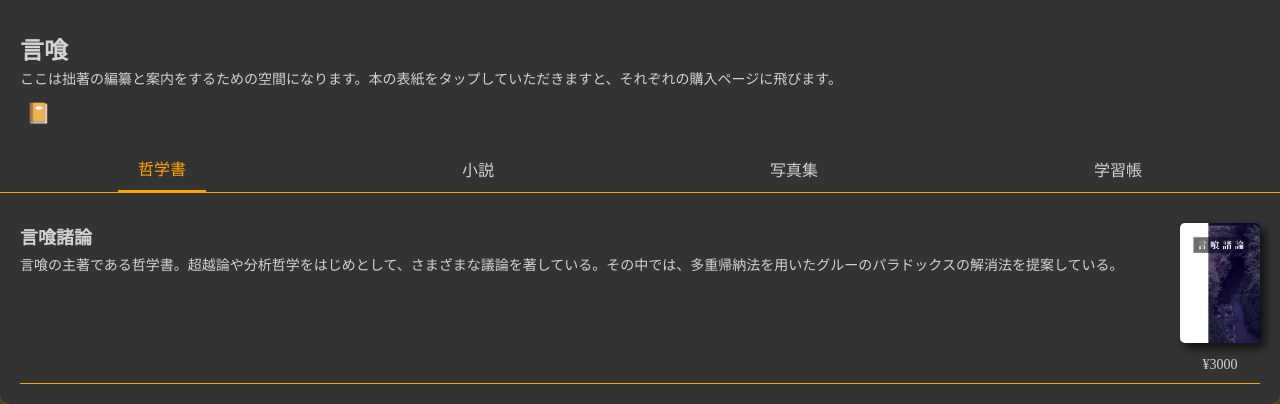
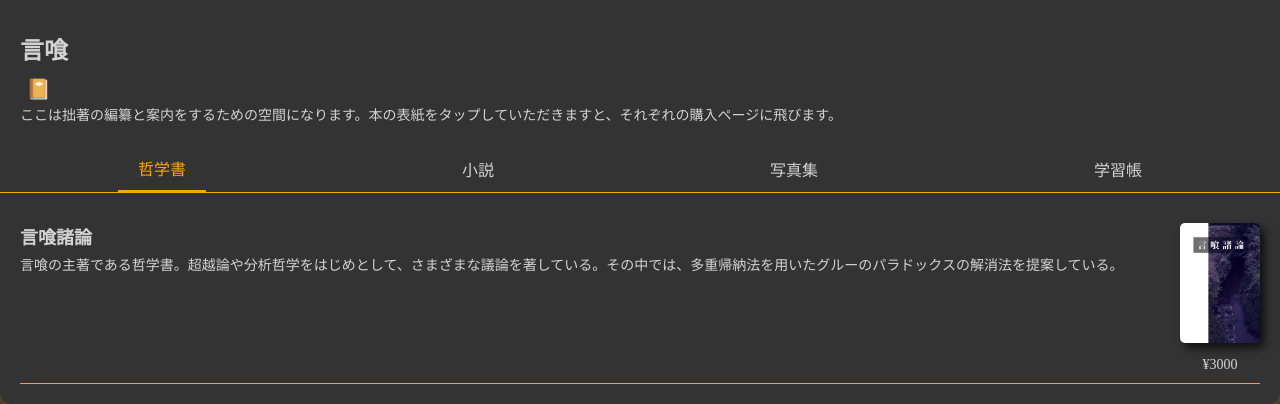
Before and after one commit to kotobami/jumon, a plain HTML site: page index.html in a window 1280 px wide. Shown: the part 486-890 px from the top of the page. Drawn offline with Linux system fonts and the light colour scheme.

Commit message:
Update index.html

```diff
--- a/index.html
+++ b/index.html
@@ -27,9 +27,11 @@
             <img src="Author.jpg" alt="著者のアイコン" class="profile-icon">
         </div>
         <div class="profile-info">
-            <h1>言喰</h1>
+            <div class="user-name-container">
+                <h1>言喰</h1>
+                <button class="thoughts-button" onclick="openModal()">📔</button>
+            </div>
             <p>ここは拙著の編纂と案内をするための空間になります。本の表紙をタップしていただきますと、それぞれの購入ページに飛びます。</p>
-            <button class="thoughts-button" onclick="openModal()">📔</button>
         </div>
         <div class="tabs">
             <button class="tab-button active" onclick="xyz456('philosophy')">哲学書</button>
```
